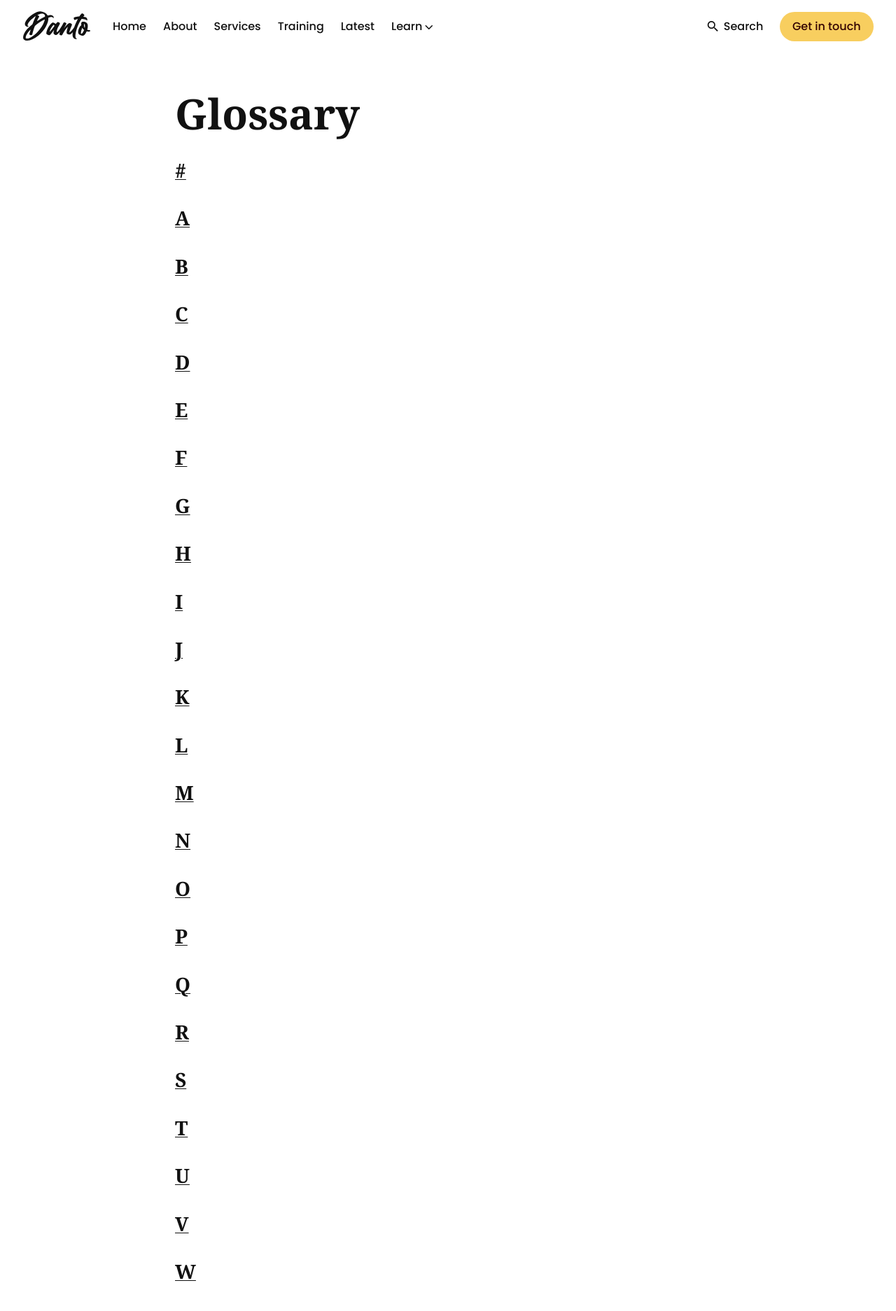
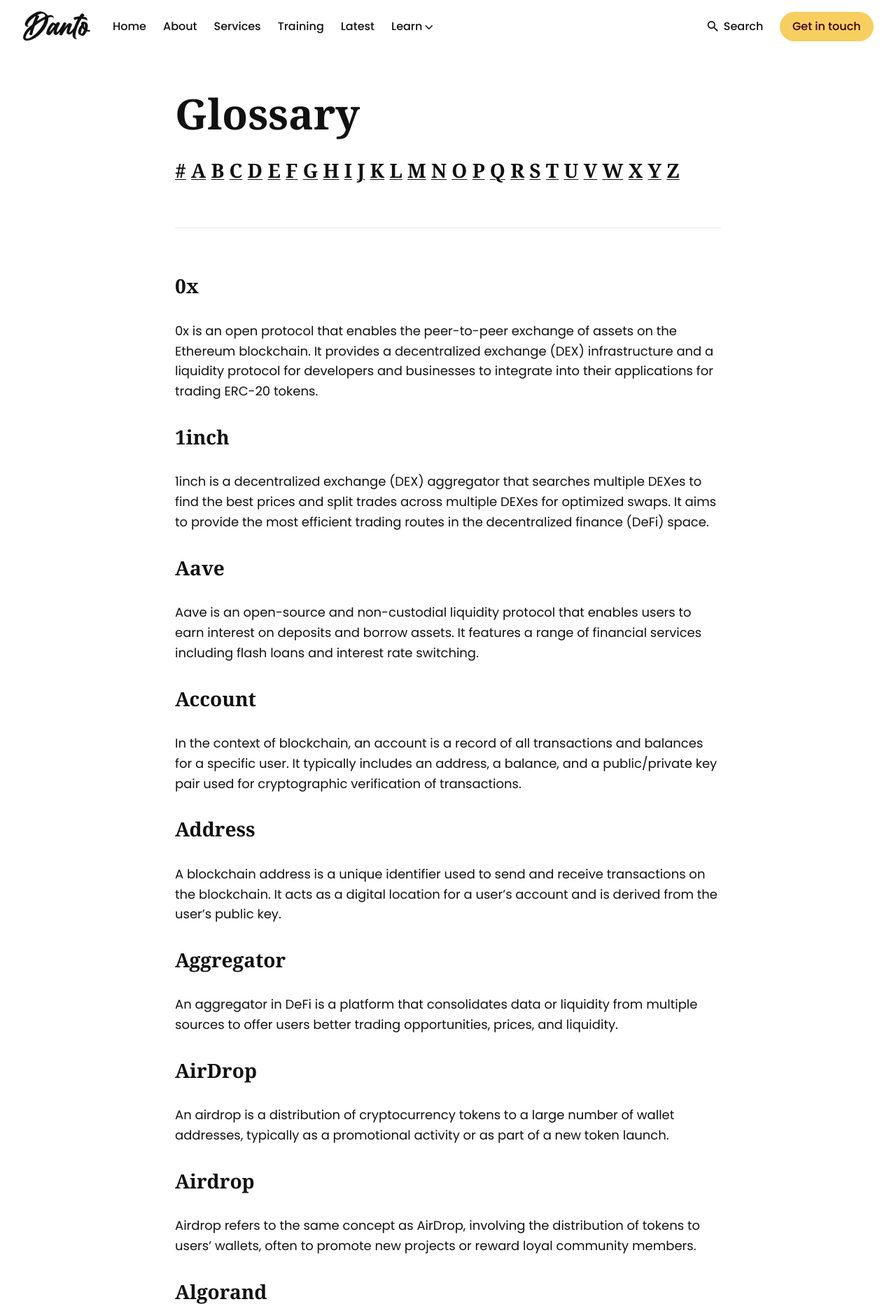
Before and after one commit to Tokenomic-org/learn, a Jekyll site: the page built from _pages/glossary.md, in a window 1280 px wide. Shown: the top 1873 px of the page at 70% size. Built offline with Jekyll 4.4.1, drawn with Linux system fonts in a browser that asks for light colours.

```diff
--- a/_pages/glossary.md
+++ b/_pages/glossary.md
@@ -3,33 +3,7 @@ layout: page
 title: Glossary
 permalink: /glossary/
 ---
-## [#](#0)
-## [A](#1)
-## [B](#2)
-## [C](#3)
-## [D](#4)
-## [E](#5)
-## [F](#6)
-## [G](#7)
-## [H](#8)
-## [I](#9)
-## [J](#10)
-## [K](#11)
-## [L](#12)
-## [M](#13)
-## [N](#14)
-## [O](#15)
-## [P](#16)
-## [Q](#17)
-## [R](#18)
-## [S](#19)
-## [T](#20)
-## [U](#21)
-## [V](#22)
-## [W](#23)
-## [X](#24)
-## [Y](#25)
-## [Z](#26)
+## [#](#0) [A](#1) [B](#2) [C](#3) [D](#4) [E](#5) [F](#6) [G](#7) [H](#8) [I](#9) [J](#10) [K](#11) [L](#12) [M](#13) [N](#14) [O](#15) [P](#16) [Q](#17) [R](#18) [S](#19) [T](#20) [U](#21) [V](#22) [W](#23) [X](#24) [Y](#25) [Z](#26)
 
 ---
 <a name="0"></a>
```
